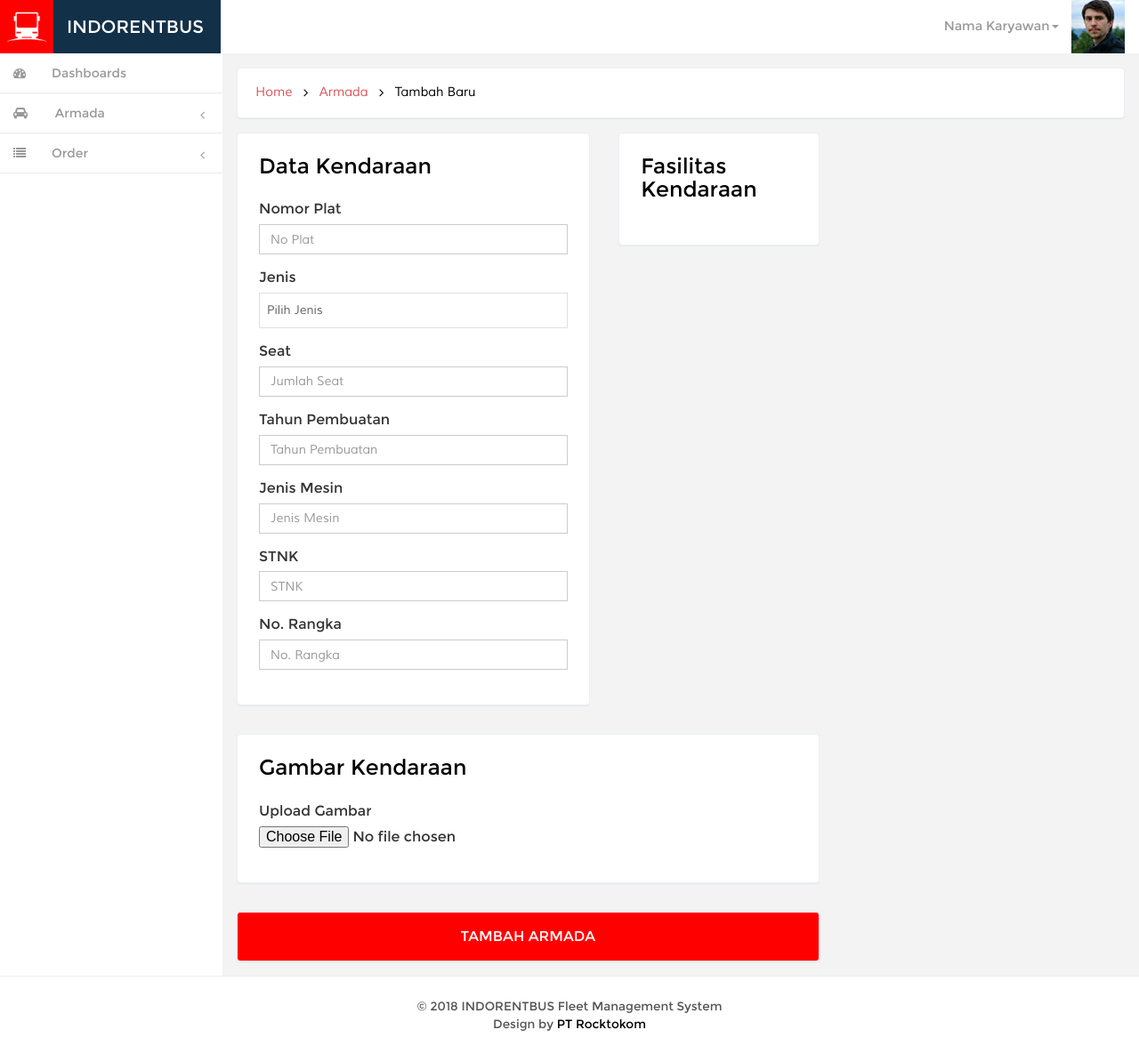
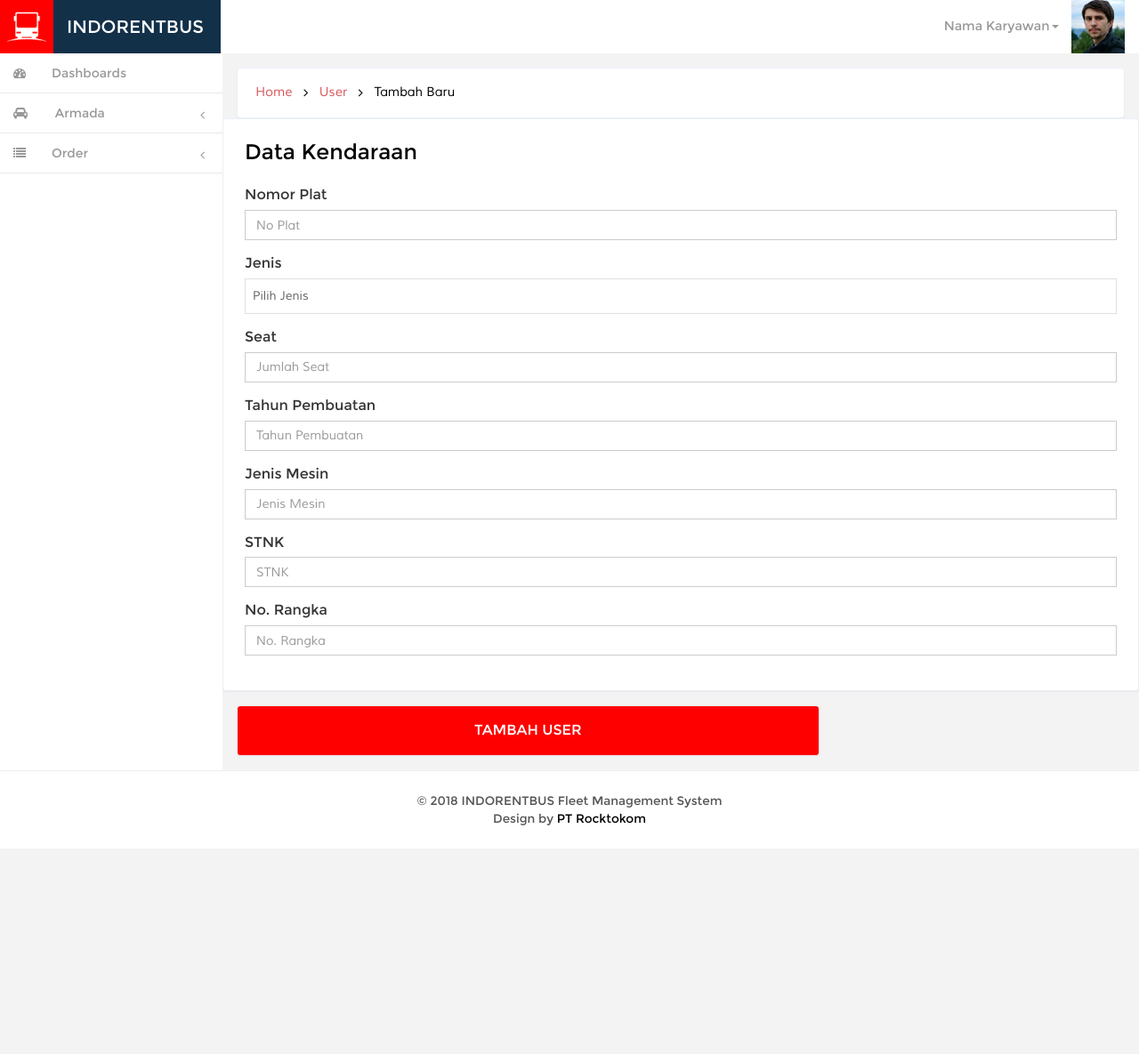
Before and after one commit to kemtol/indorentbus, a Jekyll site: the page built from laman/tambah-user.html, in a window 1280 px wide. Shown: the whole page at 89% size. Built offline with Jekyll 4.4.1, drawn with Linux system fonts in a browser that asks for light colours; nearby versions of some CDN libraries; Markdown is read by kramdown in place of the engine named in the settings; comment, search, counter and statistics services are not loaded; after the commit the page ends 954 px from its top, so only the background shows below that.

Commit message:
tambah user
Signed-off-by: Errol Lenovo G40 <errol.widhavian@rocktokom.co>

```diff
--- a/laman/tambah-user.html
+++ b/laman/tambah-user.html
@@ -8,7 +8,7 @@ permalink: /user/tambah/
 	<h2>
 		<a href="{{site.url}}/home/">Home</a>
 		<i class="fa fa-angle-right"></i>
-		<a href="{{site.url}}/armada/">Armada</a>
+		<a href="{{site.url}}/user/">User</a>
 		<i class="fa fa-angle-right"></i>
 		<span>Tambah Baru</span>
 	</h2>
@@ -16,7 +16,7 @@ permalink: /user/tambah/
 <!--//banner-->
 
 <form action="" id="newFleet" method="post">
-	<div class="col-xs-12 col-lg-5 grid-form">
+	<div class="col-xs-12grid-form">
 		<div class="grid-form1">
 			<h3 id="forms-example" class="">Data Kendaraan</h3>
 			<div class="form-group">
@@ -58,24 +58,9 @@ permalink: /user/tambah/
 			</div>
 		</div>
 	</div>
-	<div class="col-xs-12 col-lg-3 grid-form">
-		<div class="grid-form1 facilities">
-			<h3 id="forms-activities" class="">Fasilitas Kendaraan</h3>
-		</div>
-	</div>
-	<div class="col-xs-12 col-lg-8 grid-form">
-		<div class="grid-form1">
-			<h3 id="forms-gambar" class="">Gambar Kendaraan</h3>
-			<div class="form-group">
-				<label for="fleet_image">Upload Gambar</label>
-				<img src="" class="hidden img-responsive img-thumbnail" id="preview">
-				<input type="file" id="fleet_image" name="fleet_image" class="required">
-			</div>
-		</div>
-	</div>
 	<div class="col-xs-12 col-lg-8 grid-form">
 		<div class="col-xs-12 content-top-1 quick-btn">
-			<input id="saveForm" name="saveForm" type="submit" value="TAMBAH ARMADA">
+			<input id="saveForm" name="saveForm" type="submit" value="TAMBAH USER">
 		</div>
 	</div>
 	<div class="clearfix"></div>
```
